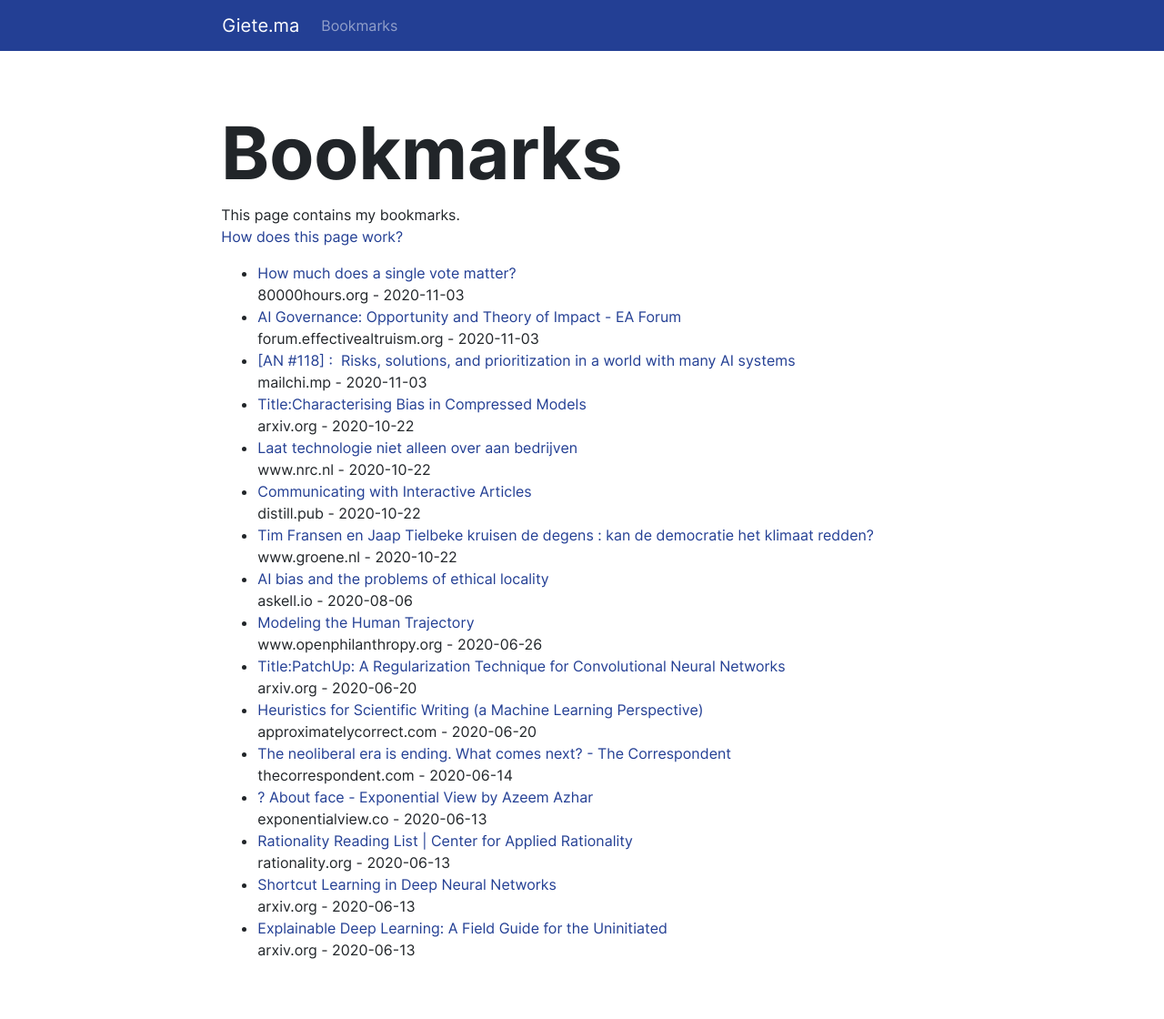
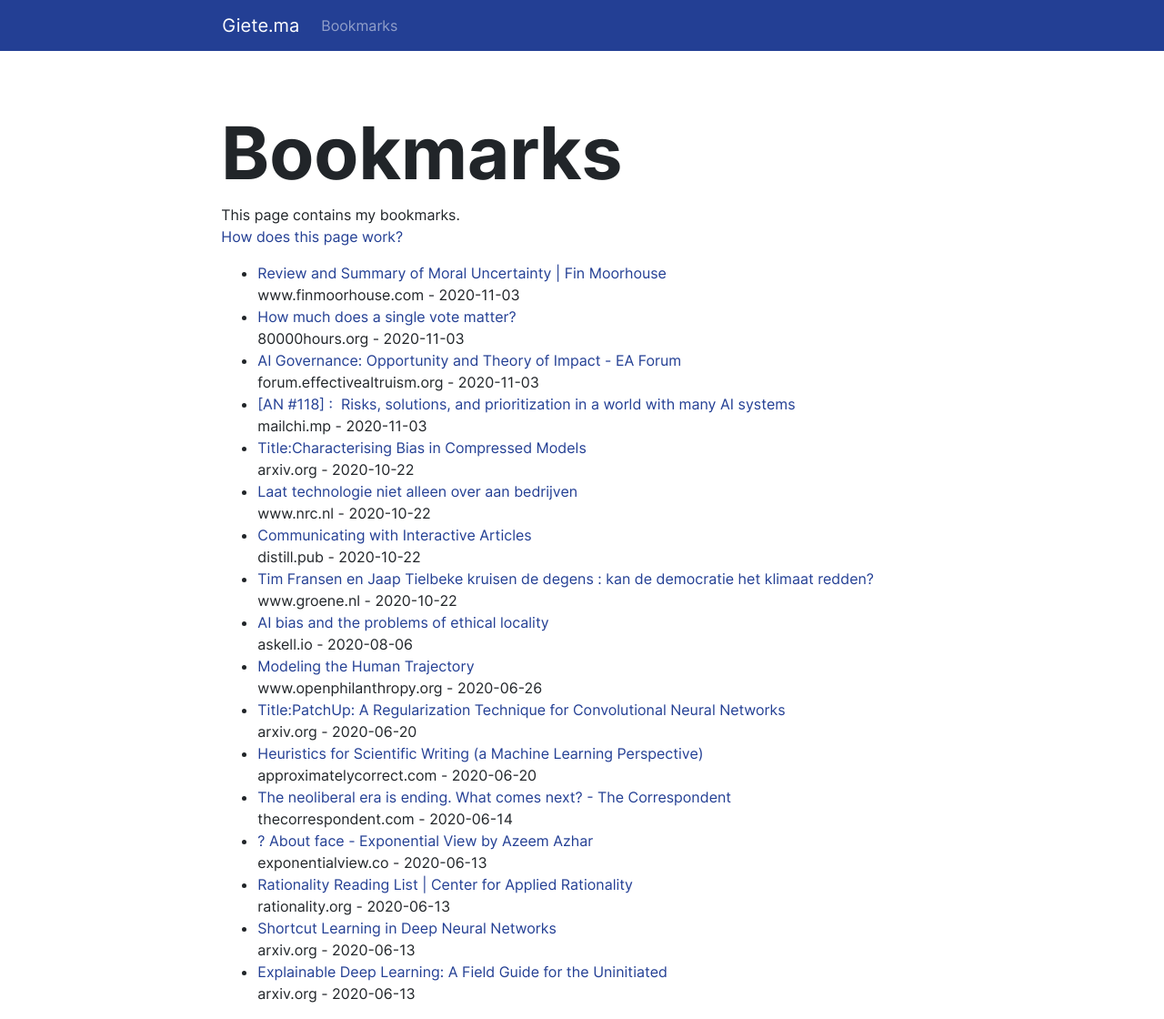
Before and after one commit to gietema/gietema.github.io, a Jekyll site: the page built from bookmarks.html, in a window 1280 px wide. Shown: the whole page at 91% size. Built offline with Jekyll 4.4.1, drawn with Linux system fonts in a browser that asks for light colours; nearby versions of some CDN libraries; before the commit the page ends 1072 px from its top, so only the background shows below that.

Commit message:
Update bookmarks

```diff
--- a/bookmarks.html
+++ b/bookmarks.html
@@ -8,6 +8,7 @@
     <a href="/posts/2020/06/13/publishing-bookmarks.html">How does this page work?</a>
 </p>
 <ul>
+<li><a href="https://www.finmoorhouse.com/writing/moral-uncertainty" target="_blank">Review and Summary of Moral Uncertainty | Fin Moorhouse</a><br>www.finmoorhouse.com - 2020-11-03</li>
 <li><a href="https://80000hours.org/articles/how-much-does-a-vote-matter/" target="_blank">How much does a single vote matter?</a><br>80000hours.org - 2020-11-03</li>
 <li><a href="https://forum.effectivealtruism.org/posts/42reWndoTEhFqu6T8/ai-governance-opportunity-and-theory-of-impact" target="_blank">AI Governance: Opportunity and Theory of Impact - EA Forum</a><br>forum.effectivealtruism.org - 2020-11-03</li>
 <li><a href="https://mailchi.mp/d0b668319344/an-118risks-solutions-and-prioritization-in-a-world-with-many-ai-systems" target="_blank">[AN #118] :  Risks, solutions, and prioritization in a world with many AI systems</a><br>mailchi.mp - 2020-11-03</li>
```
